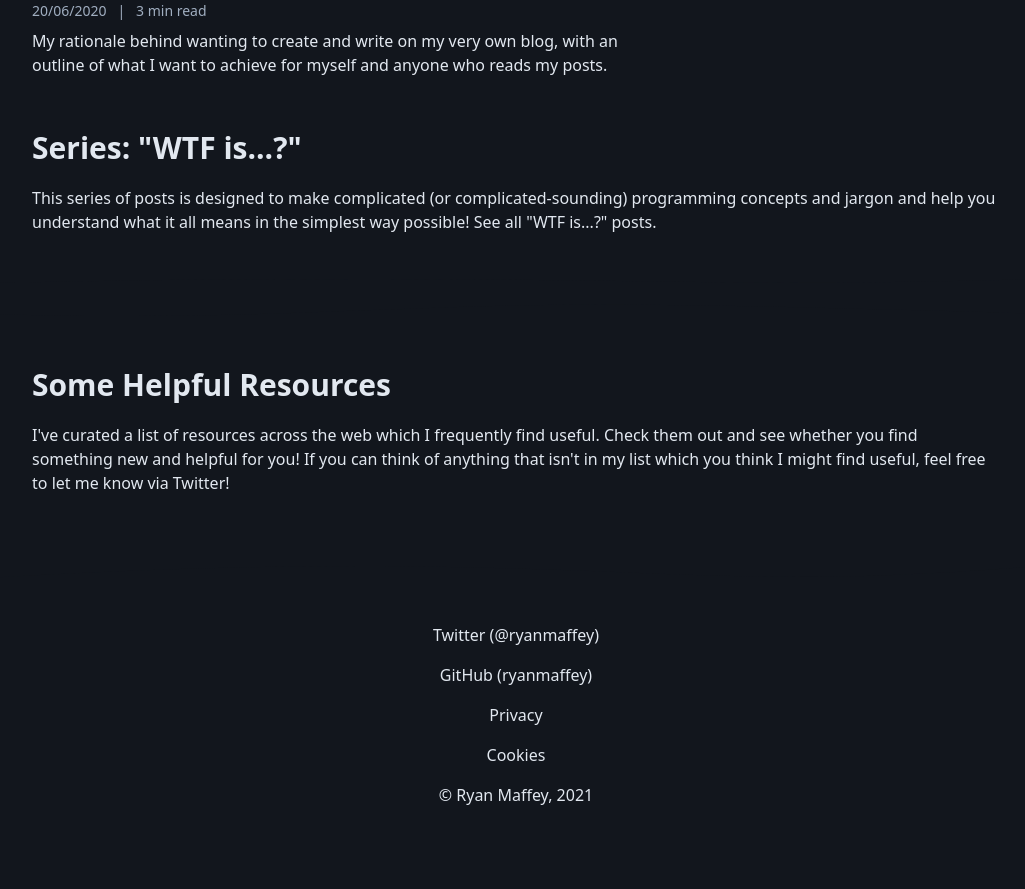
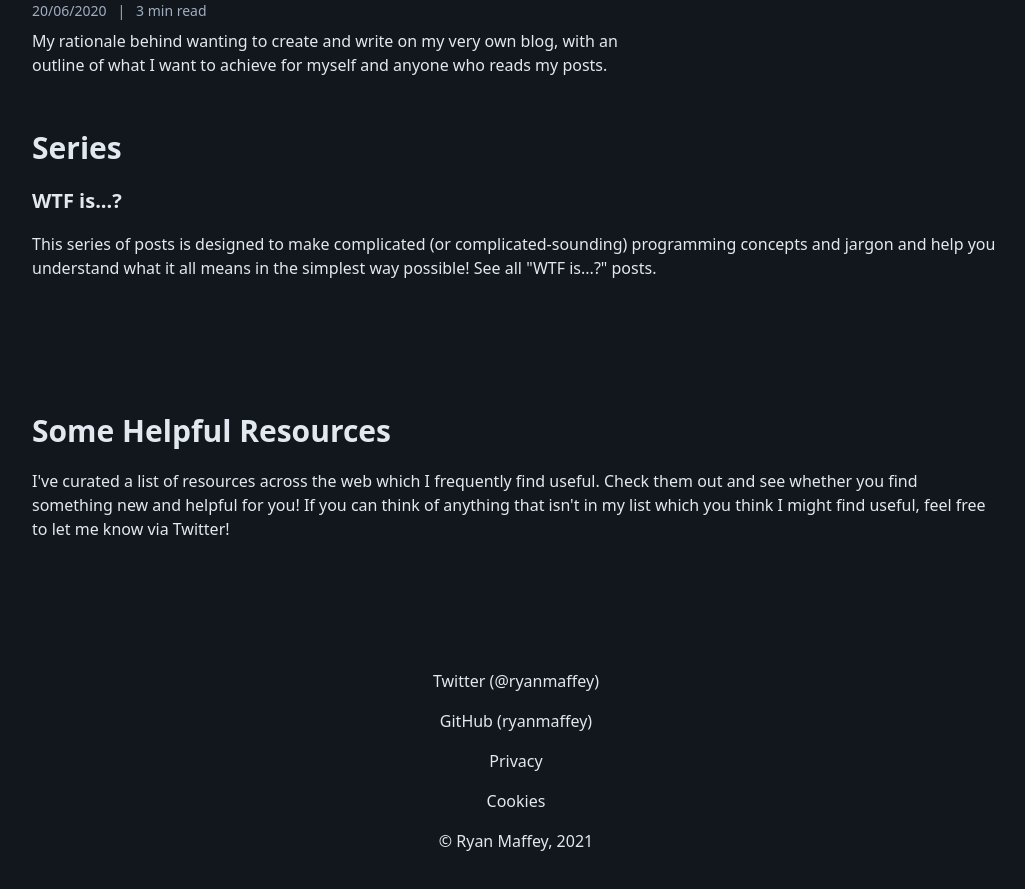
Before and after one commit to ryanmaffey/ryanmaffey.dev, a Next.js app: page / in a window 1280 px wide. Shown: the part 1200-2089 px from the top of the page, without its empty margins (124-1149 px from the left). Before the commit the page ends 2055 px from the top, so only its background shows below. Built offline with nearby package versions, Linux system fonts and the light colour scheme.

Commit message:
chore(content): series section on homepage

```diff
--- a/pages/index.tsx
+++ b/pages/index.tsx
@@ -73,7 +73,8 @@ const Home: React.FC<IProps> = (props) => {
                 />
 
                 <section className="container mb-8">
-                    <h2>Series: "WTF is...?"</h2>
+                    <h2>Series</h2>
+                    <h3 className="text-primary">WTF is...?</h3>
                     <p>
                         This series of posts is designed to make complicated (or
                         complicated-sounding) programming concepts and jargon
```
